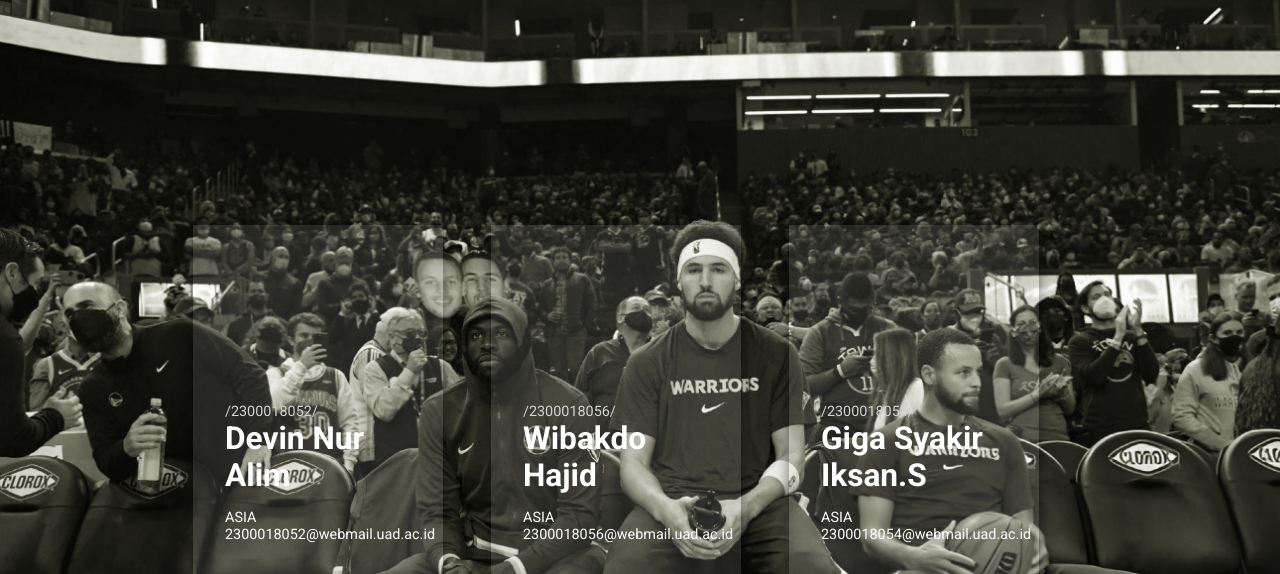
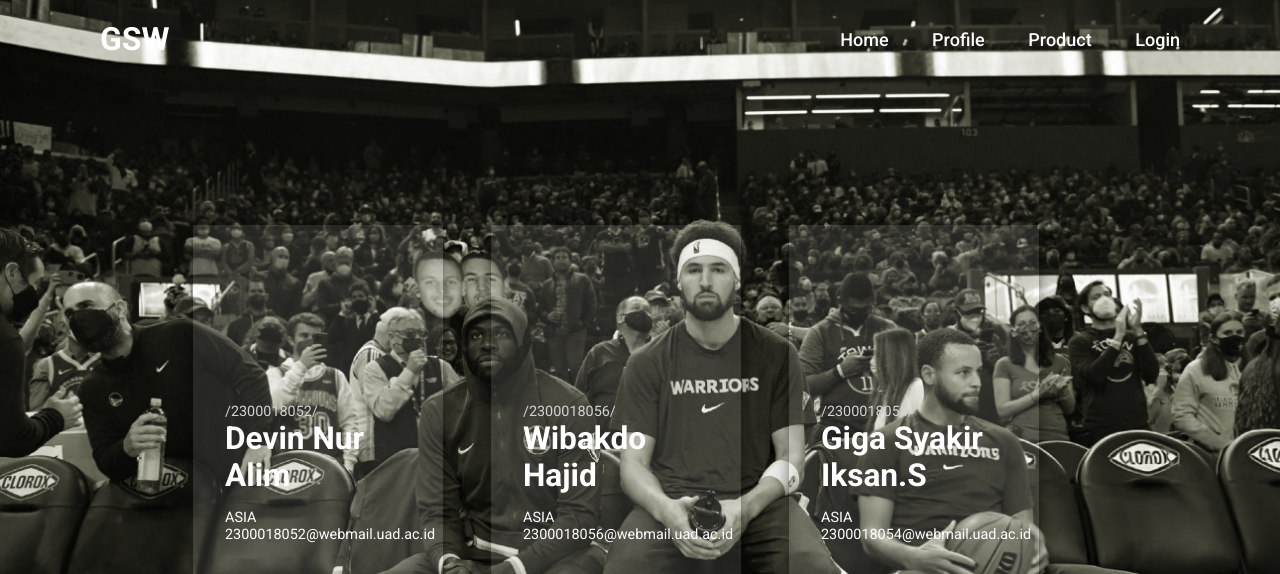
Before and after one commit to sh444ni/GigaDevinHajid, a PHP site: page /about2.html in a window 1280 px wide. Shown: the top 574 px of the page. Run offline with PHP 8.4, Linux system fonts and the light colour scheme.

Commit message:
Update 02/04/2024

```diff
--- a/about2.html
+++ b/about2.html
@@ -19,7 +19,16 @@
 </head>
 
 <body>
+    <header class="header">
+        <a href="#" class="logo">GSW</a>
 
+        <nav class="navbar">
+            <a href="https://www.youtube.com/watch?v=lzv_JcUy9K4">Home</a>
+            <a href="file:///D:/c++/Projeck/GigaDevinHajid/profile.html">Profile</a>
+            <a href="#">Product</a>
+            <a href="file:///D:/c++/Projeck/GigaDevinHajid/login2.html">Login</a>
+        </nav>
+    </header>
 
     <div class="card">
         <div class="gradient"></div>
--- a/css/s_about2.css
+++ b/css/s_about2.css
@@ -60,3 +60,46 @@ body {
     font-size: 2.2em;
     font-weight: 700;
 }
+.header{
+    position: fixed;
+    top: 0;
+    left: 0;
+    width: 100%;
+    padding: 20px 100px;
+    background: transparent;
+    display: flex;
+    justify-content: space-between;
+    align-items: center;
+    z-index: 100;
+}
+
+.logo{
+    font-size: 32px;
+    color: #fff;
+    text-decoration: none;
+    font-weight: 700;
+}
+
+.navbar a{
+    position: relative;
+    font-size: 18px;
+    color: #fff;
+    font-weight: 500;
+    text-decoration: none;
+    margin-left: 40px;
+}
+
+.navbar a::before{
+    content: '';
+    position: absolute;
+    top: 100%;
+    left: 0;
+    width: 0;
+    height: 2px;
+    background: #fff;
+    transition: .3s;
+}
+
+.navbar a:hover::before{
+    width: 100%;
+}
```
